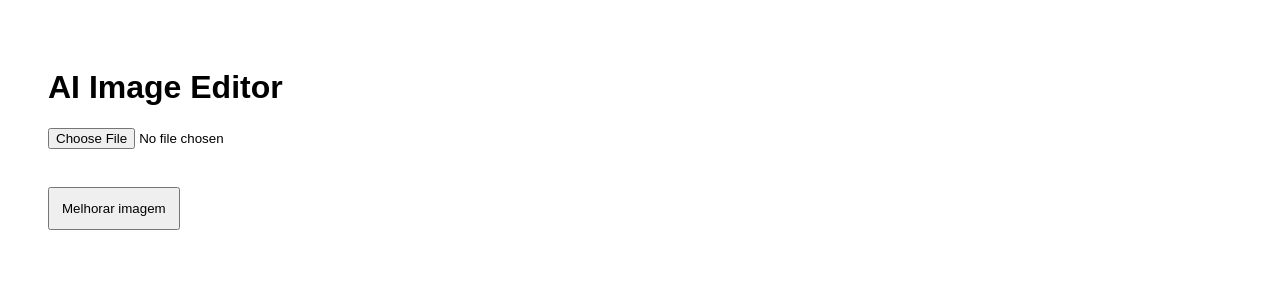
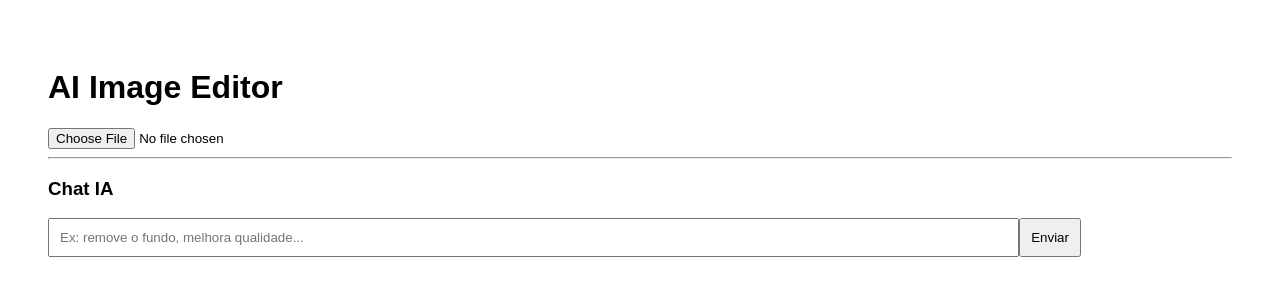
Before and after one commit to lnpott/ai-image-editor, a Next.js app: page / in a window 1280 px wide. Shown: the top 300 px of the page. Built offline with nearby package versions, Linux system fonts and the light colour scheme.

Commit message:
Add AI chat interaction to image editor

```diff
--- a/app/page.tsx
+++ b/app/page.tsx
@@ -6,102 +6,89 @@ export default function Home() {
   const [image, setImage] = useState("");
   const [result, setResult] = useState("");
   const [loading, setLoading] = useState(false);
+  const [chat, setChat] = useState<any[]>([]);
+  const [command, setCommand] = useState("");
 
   function loadImage(e: any) {
     const file = e.target.files?.[0];
-
     if (!file) return;
 
     const reader = new FileReader();
-
-    reader.onload = () => {
-      setImage(reader.result as string);
-    };
-
+    reader.onload = () => setImage(reader.result as string);
     reader.readAsDataURL(file);
   }
 
-  async function processImage() {
-    if (!image) return;
+  async function sendCommand() {
+    if (!command) return;
 
     setLoading(true);
 
-    const response = await fetch("/api/process", {
-      method: "POST",
-      headers: {
-        "Content-Type": "application/json",
-      },
-      body: JSON.stringify({
-        image,
-        width: 2400,
-      }),
+    const newChat = [...chat, {role:"user", text:command}];
+    setChat(newChat);
+
+    const response = await fetch("/api/command", {
+      method:"POST",
+      headers:{"Content-Type":"application/json"},
+      body:JSON.stringify({command})
     });
 
     const data = await response.json();
 
-    if (data.image) {
-      setResult(data.image);
+    setChat([...newChat, {role:"ai", text:data.action}]);
+
+    if (image) {
+      const process = await fetch("/api/process", {
+        method:"POST",
+        headers:{"Content-Type":"application/json"},
+        body:JSON.stringify({image,width:2400})
+      });
+
+      const processed = await process.json();
+      if(processed.image) setResult(processed.image);
     }
 
+    setCommand("");
     setLoading(false);
   }
 
   return (
-    <main style={{ padding: 40, fontFamily: "Arial" }}>
+    <main style={{padding:40,fontFamily:"Arial"}}>
       <h1>AI Image Editor</h1>
 
+      <input type="file" accept="image/*" onChange={loadImage}/>
+
+      {image && <>
+        <h3>Imagem</h3>
+        <img src={image} style={{maxWidth:500}}/>
+      </>}
+
+      <hr/>
+
+      <h3>Chat IA</h3>
+
+      <div>
+        {chat.map((m,i)=>(
+          <p key={i}><b>{m.role}:</b> {m.text}</p>
+        ))}
+      </div>
+
       <input
-        type="file"
-        accept="image/*"
-        onChange={loadImage}
+        value={command}
+        onChange={e=>setCommand(e.target.value)}
+        placeholder="Ex: remove o fundo, melhora qualidade..."
+        style={{width:"80%",padding:10}}
       />
 
-      <br />
-
-      {image && (
-        <>
-          <h3>Original</h3>
-          <img
-            src={image}
-            style={{ maxWidth: 500 }}
-          />
-        </>
-      )}
-
-      <br />
-
-      <button
-        onClick={processImage}
-        disabled={loading}
-        style={{
-          padding: 12,
-          marginTop: 20
-        }}
-      >
-        {loading ? "Processando..." : "Melhorar imagem"}
+      <button onClick={sendCommand} disabled={loading} style={{padding:10}}>
+        {loading ? "Processando...":"Enviar"}
       </button>
 
-
-      {result && (
-        <>
-          <h3>Resultado</h3>
-
-          <img
-            src={result}
-            style={{ maxWidth: 500 }}
-          />
-
-          <br />
-
-          <a
-            href={result}
-            download="imagem-melhorada.jpg"
-          >
-            Baixar imagem
-          </a>
-        </>
-      )}
-
+      {result && <>
+        <h3>Resultado</h3>
+        <img src={result} style={{maxWidth:500}}/>
+        <br/>
+        <a href={result} download="imagem.jpg">Baixar</a>
+      </>}
     </main>
   );
 }
```
